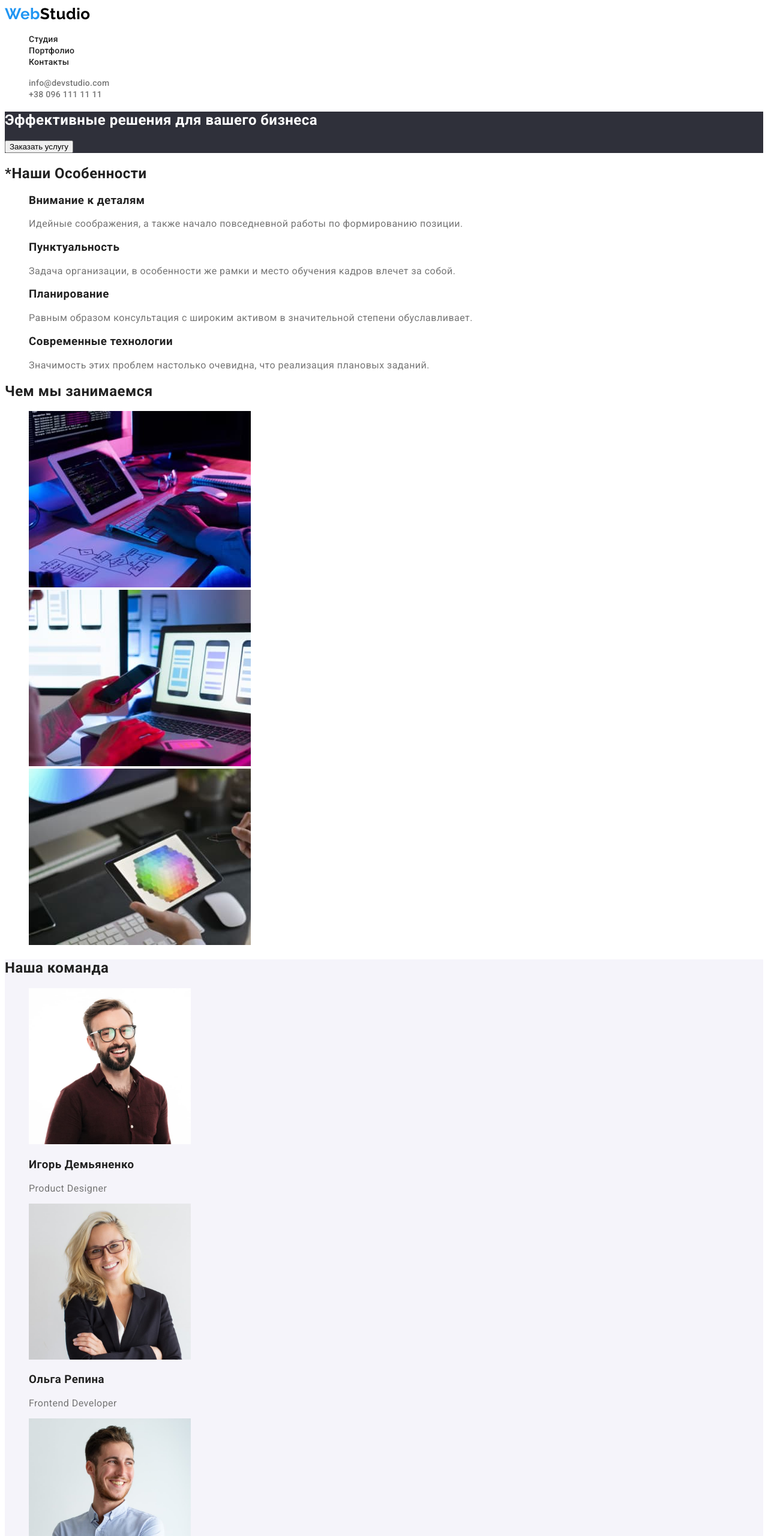
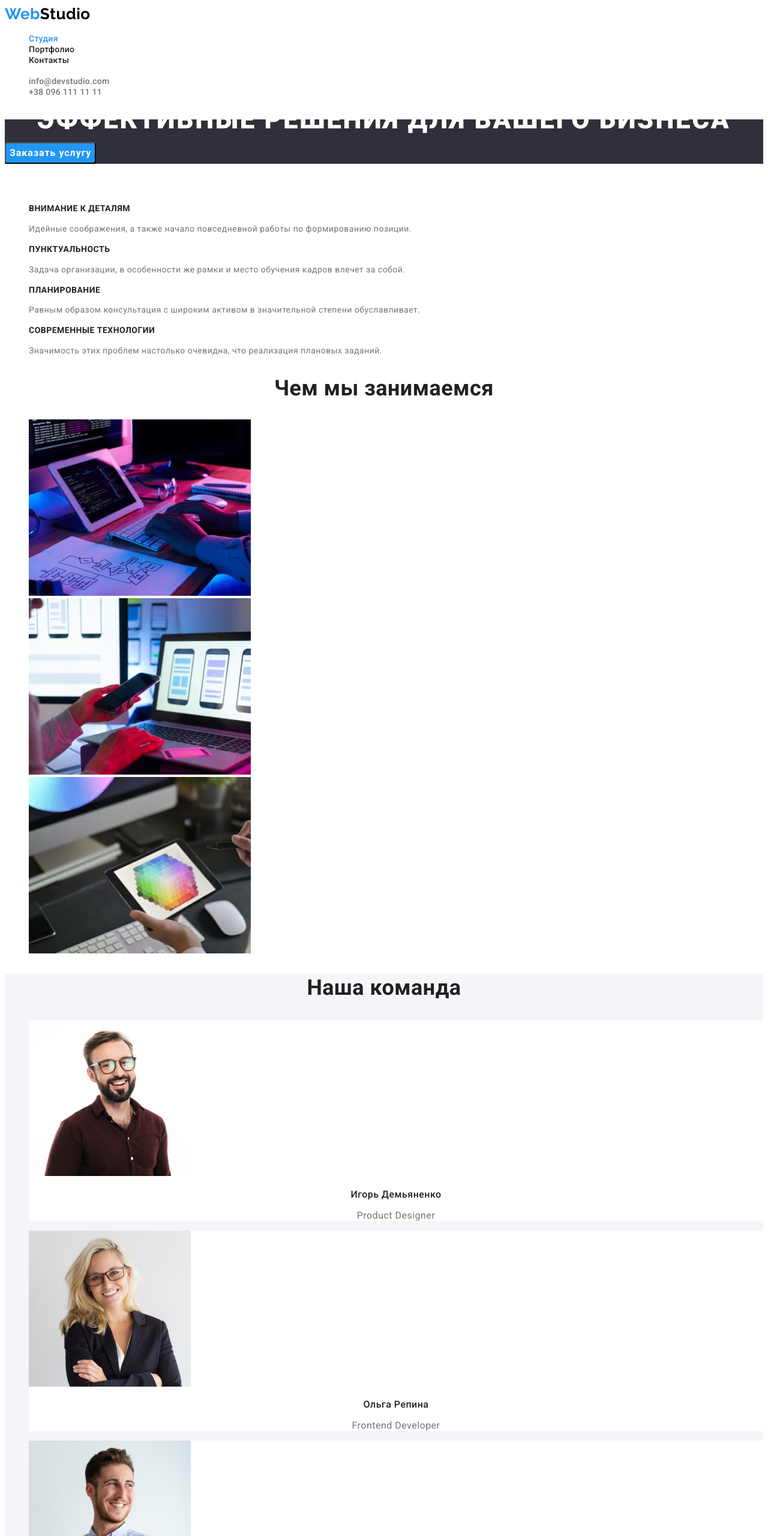
Before and after one commit to YuriyIzium/goit-markup-hw-02, a plain HTML site: page index.html in a window 1280 px wide. Shown: the top 2560 px of the page at 60% size. Drawn offline with Linux system fonts and the light colour scheme.

Commit message:
css index

```diff
--- a/css/styles.css
+++ b/css/styles.css
@@ -18,21 +18,24 @@
   --primary-text-color: #757575;
   --primary-white: #ffffff;
   --secondery-bg: #2f303a;
+  --tim-bg: #f5f4fa;
 }
 body {
   color: var(--primary-text-color);
   background-color: var(--primary-white);
   font-family: Roboto, sans-serif;
   font-weight: 400;
+  line-height: 1.14;
   letter-spacing: 0.03em;
 }
-ul {
+/* Base */
+.link {
+  text-decoration: none;
+}
+.list {
   list-style: none;
 }
-a {
-  text-decoration: none;
-}
-/* css Header */
+
 .logo {
   color: var(--accent-color);
   font-family: "Raleway";
@@ -40,7 +43,13 @@ a {
   font-weight: 700;
   font-size: 26px;
   line-height: 1.19;
+  text-decoration: none;
 }
+
+.btn {
+}
+
+/* Header */
 
 .lofo-color-header {
   color: #000000;
@@ -49,7 +58,6 @@ a {
 .nav-link .link {
   font-weight: 500;
   font-size: 14px;
-  line-height: 1.14;
   letter-spacing: 0.02em;
   color: var(--title-collor);
 }
@@ -57,28 +65,113 @@ a {
 .header-contacts .link {
   font-weight: 500;
   font-size: 14px;
-  line-height: 1.14;
   letter-spacing: 0.02em;
   color: var(--primary-text-color);
 }
 
-.link:hover {
+.nav-link .current {
   color: var(--accent-color);
 }
 
-/* css Main */
+.link:hover,
+.link:focus {
+  color: var(--accent-color);
+}
 
+/* Main */
+/* Hero */
 .hero {
   background-color: var(--secondery-bg);
 }
+
 .hero-title {
   color: var(--primary-white);
+  font-weight: 900;
+  font-size: 44px;
+  line-height: 1.36px;
+  text-align: center;
+  letter-spacing: 0.06em;
+  text-transform: uppercase;
 }
-.section-tim {
-  background-color: #f5f4fa;
+
+.hero-btn {
+  background-color: var(--accent-color);
+  color: var(--primary-white);
+  border-radius: 4px;
+  font-family: inherit;
+  font-weight: 700;
+  font-size: 16px;
+  text-align: center;
+  line-height: 1.88;
+  letter-spacing: 0.06em;
+  cursor: pointer;
 }
-.section-title {
+
+.hero-btn:hover,
+.hero-btn:focus {
+  background-color: #188ce8;
+  box-shadow: 0px 4px 4px rgba(0, 0, 0, 0.15);
+  border-radius: 4px;
+}
+
+/* Особенности */
+.visually-hidden {
+  visibility: hidden;
+}
+
+.features-title {
+  font-weight: 700;
+  font-size: 14px;
+  text-transform: uppercase;
   color: var(--title-collor);
+}
+
+.features-text {
+  font-size: 14px;
+  line-height: 1.71;
+  color: var(--primary-text-color);
+}
+
+/* Чем мы занимаемся */
+.work-title {
+  font-weight: 700;
+  font-size: 36px;
+  line-height: 1.16;
+  text-align: center;
+  color: var(--title-collor);
+}
+
+/* Наша Команда */
+
+.tim {
+  background-color: var(--tim-bg);
+}
+
+.tim-title {
+  font-weight: 700;
+  font-size: 36px;
+  line-height: 1.31;
+  text-align: center;
+  color: var(--title-collor);
+}
+
+.tim-card {
+  background-color: var(--primary-white);
+}
+
+.tim-name {
+  font-weight: 500;
+  font-size: 16px;
+  line-height: 1.19;
+  text-align: center;
+  color: var(--title-collor);
+}
+
+.tim-specialty {
+  font-size: 16px;
+  line-height: 1.19;
+  text-align: center;
+  color: var(--primary-text-color);
 }
 
 /* Footer */
@@ -86,7 +179,7 @@ a {
   background-color: var(--secondery-bg);
 }
 
-.address {
+.address-text {
   font-style: normal;
   font-size: 14px;
   line-height: 1.71;
@@ -97,16 +190,13 @@ a {
   color: var(--primary-white);
 }
 
-.footer-contacts {
+.footer-contacts .link {
   font-size: 14px;
   line-height: 1.71;
   color: rgba(255, 255, 255, 0.6);
 }
 
-.footer-contacts .link {
-  font-weight: 500;
-  font-size: 14px;
-  line-height: 1.14;
-  letter-spacing: 0.02em;
-  color: var(--primary-text-color);
+.footer-contacts .link:hover,
+.footer-contacts .link:focus {
+  color: var(--accent-color);
 }
--- a/index.html
+++ b/index.html
@@ -20,9 +20,9 @@
         >Web<span class="lofo-color-header">Studio</span></a
       >
       <nav class="header-nav">
-        <ul class="nav-menu">
+        <ul class="nav-site list">
           <li class="nav-link">
-            <a class="link" href="./index.html">Студия</a>
+            <a class="link current" href="./index.html">Студия</a>
           </li>
           <li class="nav-link">
             <a class="link" href="./portfolio.html">Портфолио</a>
@@ -32,7 +32,7 @@
           </li>
         </ul>
       </nav>
-      <ul class="header-contacts">
+      <ul class="header-contacts list">
         <li>
           <a class="link" href="mailto:info@devstudio.com"
             >info@devstudio.com</a
@@ -45,36 +45,36 @@
       <!-- Герой -->
       <section class="hero">
         <h1 class="hero-title">Эффективные решения для вашего бизнеса</h1>
-        <button type="button">Заказать услугу</button>
+        <button class="hero-btn" type="button">Заказать услугу</button>
       </section>
-      <!-- Наши Особенности (СКРЫТЬ в css h2) -->
-      <section class="section">
-        <h2 class="section-title">*Наши Особенности</h2>
-        <ul>
+      <!-- *Особенности (СКРЫТЬ в css h2) -->
+      <section class="features">
+        <h2 class="visually-hidden">*Особенности</h2>
+        <ul class="features-block list">
           <li>
-            <h3 class="section-title">Внимание к деталям</h3>
-            <p>
+            <h3 class="features-title">Внимание к деталям</h3>
+            <p class="features-text">
               Идейные соображения, а также начало повседневной работы по
               формированию позиции.
             </p>
           </li>
           <li>
-            <h3 class="section-title">Пунктуальность</h3>
-            <p>
+            <h3 class="features-title">Пунктуальность</h3>
+            <p class="features-text">
               Задача организации, в особенности же рамки и место обучения кадров
               влечет за собой.
             </p>
           </li>
           <li>
-            <h3 class="section-title">Планирование</h3>
-            <p>
+            <h3 class="features-title">Планирование</h3>
+            <p class="features-text">
               Равным образом консультация с широким активом в значительной
               степени обуславливает.
             </p>
           </li>
           <li>
-            <h3 class="section-title">Современные технологии</h3>
-            <p>
+            <h3 class="features-title">Современные технологии</h3>
+            <p class="features-text">
               Значимость этих проблем настолько очевидна, что реализация
               плановых заданий.
             </p>
@@ -82,9 +82,9 @@
         </ul>
       </section>
       <!-- Чем мы занимаемся -->
-      <section class="section">
-        <h2 class="section-title">Чем мы занимаемся</h2>
-        <ul>
+      <section class="work">
+        <h2 class="work-title">Чем мы занимаемся</h2>
+        <ul class="work-block list">
           <li>
             <img
               src="./imeges/box1.jpg"
@@ -109,40 +109,48 @@
         </ul>
       </section>
       <!-- Наша команда -->
-      <section class="section-tim">
-        <h2 class="section-title">Наша команда</h2>
-        <ul>
-          <li>
+      <section class="tim">
+        <h2 class="tim-title">Наша команда</h2>
+        <ul class="tim-block list">
+          <li class="tim-card">
             <img
               src="./imeges/img1.jpg"
               alt="фото Игорь Демьяненко"
               width="270"
+              height="260"
             />
-            <h3 class="section-title">Игорь Демьяненко</h3>
-            <p lang="en">Product Designer</p>
+            <h3 class="tim-name">Игорь Демьяненко</h3>
+            <p class="tim-specialty" lang="en">Product Designer</p>
           </li>
-          <li>
-            <img src="./imeges/img2.jpg" alt="фото Ольга Репина" width="270" />
-            <h3 class="section-title">Ольга Репина</h3>
-            <p lang="en">Frontend Developer</p>
+          <li class="tim-card">
+            <img
+              src="./imeges/img2.jpg"
+              alt="фото Ольга Репина"
+              width="270"
+              height="260"
+            />
+            <h3 class="tim-name">Ольга Репина</h3>
+            <p class="tim-specialty" lang="en">Frontend Developer</p>
           </li>
-          <li>
+          <li class="tim-card">
             <img
               src="./imeges/img3.jpg"
               alt="фото Николай Тарасов"
               width="270"
+              height="260"
             />
-            <h3 class="section-title">Николай Тарасов</h3>
-            <p lang="en">Marketing</p>
+            <h3 class="tim-name">Николай Тарасов</h3>
+            <p class="tim-specialty" lang="en">Marketing</p>
           </li>
-          <li>
+          <li class="tim-card">
             <img
               src="./imeges/img4.jpg"
               alt="фото Михаил Ермаков"
               width="270"
+              height="260"
             />
-            <h3 class="section-title">Михаил Ермаков</h3>
-            <p lang="en">UI Designer</p>
+            <h3 class="tim-name">Михаил Ермаков</h3>
+            <p class="tim-specialty" lang="en">UI Designer</p>
           </li>
         </ul>
       </section>
@@ -152,8 +160,8 @@
       <a class="logo" href="index.html" lang="en"
         >Web<span class="lofo-color-footer">Studio</span>
       </a>
-      <address class="address">г. Киев, пр-т Леси Украинки, 26</address>
-      <ul class="footer-contacts">
+      <address class="address-text">г. Киев, пр-т Леси Украинки, 26</address>
+      <ul class="footer-contacts list">
         <li>
           <a class="link" href="mailto:info@example.com">info@example.com</a>
         </li>
```
Also changed, not shown: portfolio.html (+24 -8 lines).
